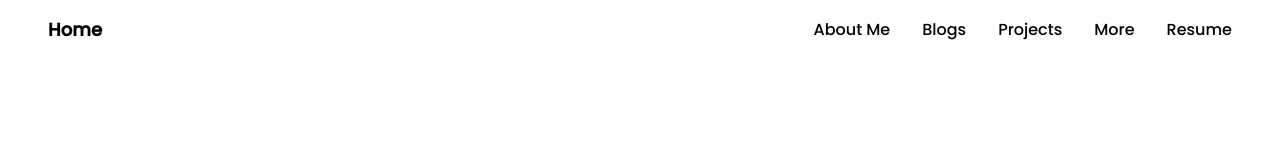
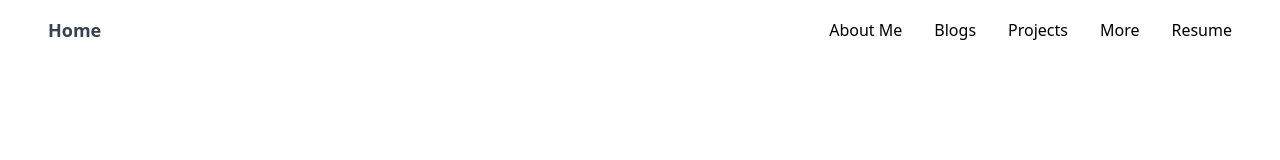
Before and after one commit to MarcusChau/Personal-Website, a plain HTML site: page Blog.html in a window 1280 px wide. Drawn offline with nearby package versions, Linux system fonts and the light colour scheme.

Commit message:
Added stylesheet
Added CDN's stylesheet and corrected some comments

```diff
--- a/Blog.html
+++ b/Blog.html
@@ -4,8 +4,9 @@
         <meta charset="UTF-8">
         <meta http-equiv="X-UA-Compatible" content="IE=edge">
         <meta name="viewport" content="width=device-width, initial-scale=1.0">
-        <!-- Style Sheet-->
+        <!-- Stylesheets -->
         <link rel="stylesheet" href="/dist/output.css">
+        <link href="https://cdn.jsdelivr.net/npm/tailwindcss/dist/tailwind.min.css" rel="stylesheet">
         <!-- Font -->
         <style>
             @import url('https://fonts.googleapis.com/css2?family=Poppins:wght@300;500&display=swap');
```
Also changed, not shown: AboutMe.html (+1 -1 lines), More.html (+2 -1 lines), Projects.html (+2 -1 lines), index.html (+2 -2 lines).
